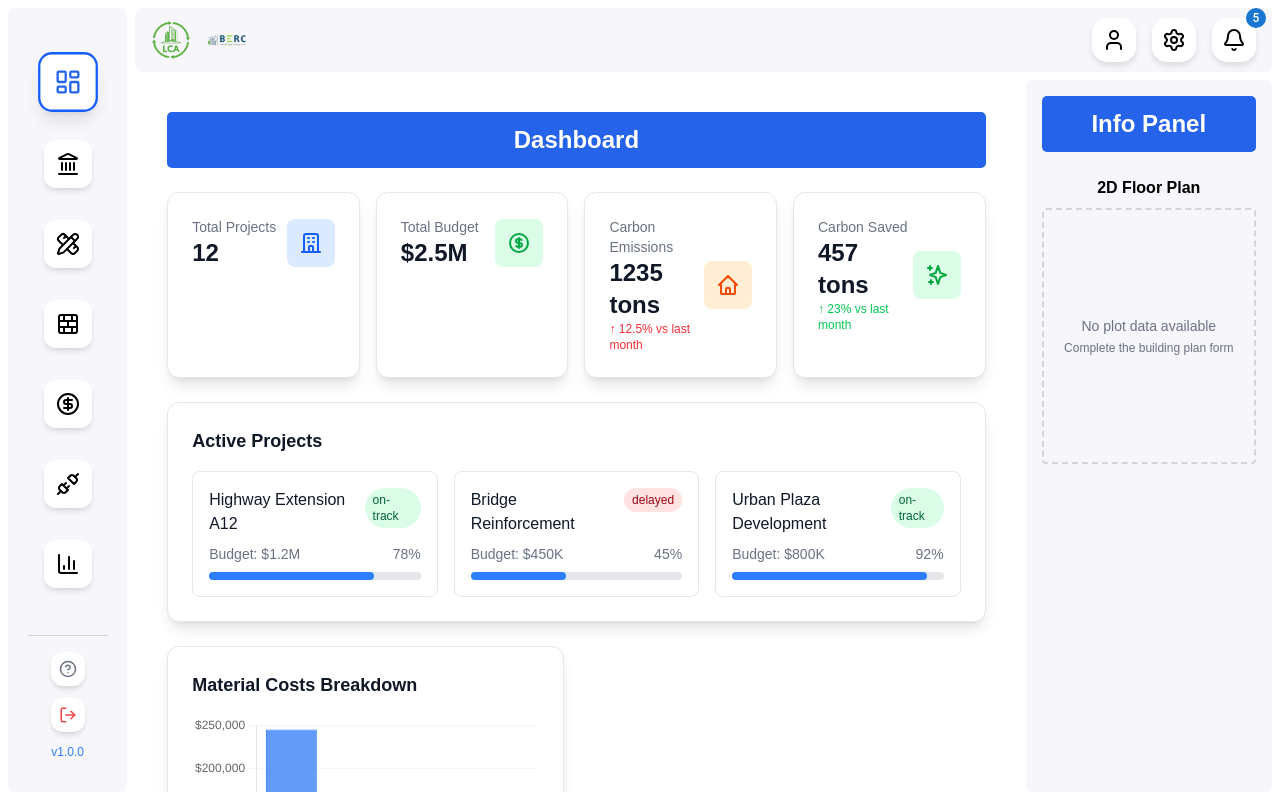
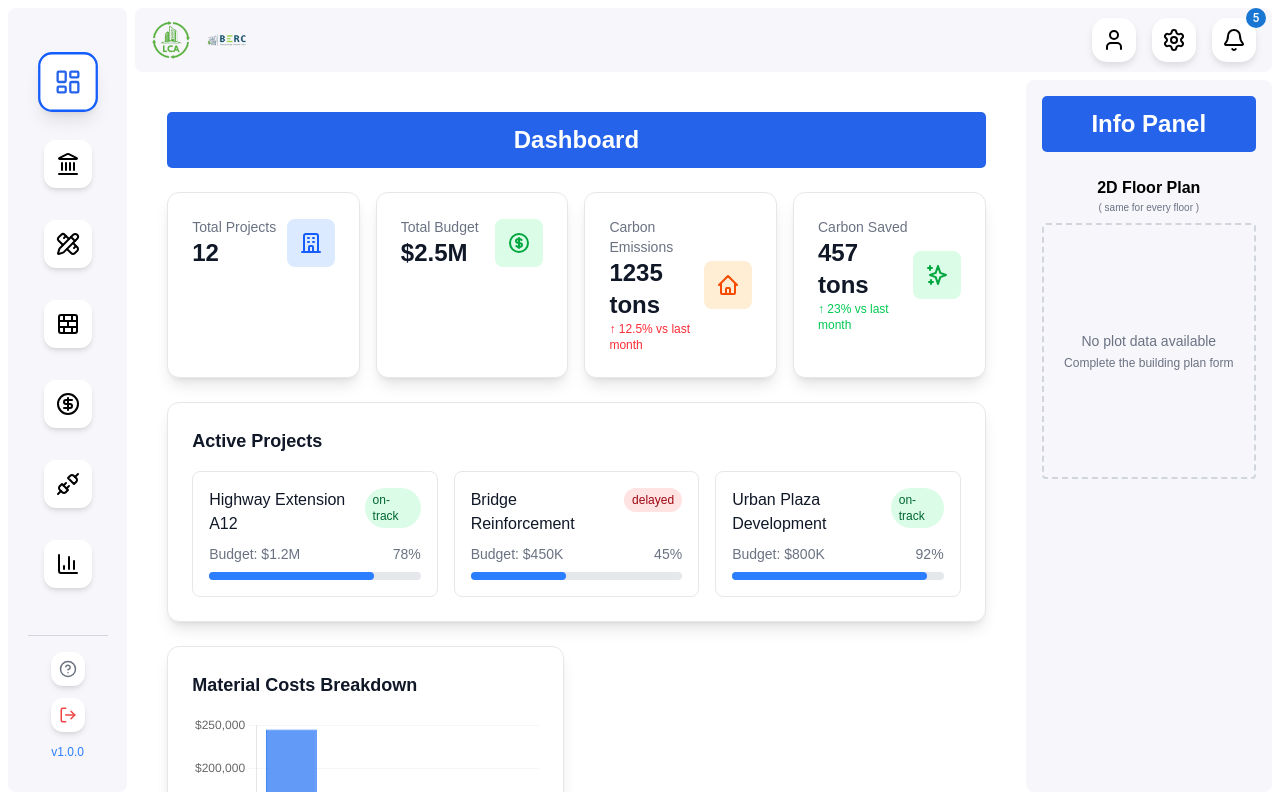
Before and after one commit to mianfarooqazam/life-cycle, a Next.js app: page / in a window 1280 px wide. Built offline with nearby package versions, Linux system fonts and the light colour scheme; a web font is replaced by a local one.

Commit message:
2d map UI improved

```diff
--- a/src/app/components/rightbar/Rightbar.js
+++ b/src/app/components/rightbar/Rightbar.js
@@ -228,9 +228,13 @@ export default function Rightbar() {
     <div className="col-span-2 rounded-lg p-4" style={{ backgroundColor: '#f7f6fb' }}>
       <TitleHeader>Info Panel</TitleHeader>
       <div className="mb-4">
-        <h3 className="text-md font-semibold mb-2 text-center text-black">2D Floor Plan</h3>
+        <h3 className="text-md font-semibold  text-center text-black">
+          2D Floor Plan
+        </h3>
+        <p className="text-[10px] text-center text-gray-500 mb-2">( same for every floor )</p>
         {renderArchitecturePlan()}
       </div>
+
     </div>
   );
 }
```
